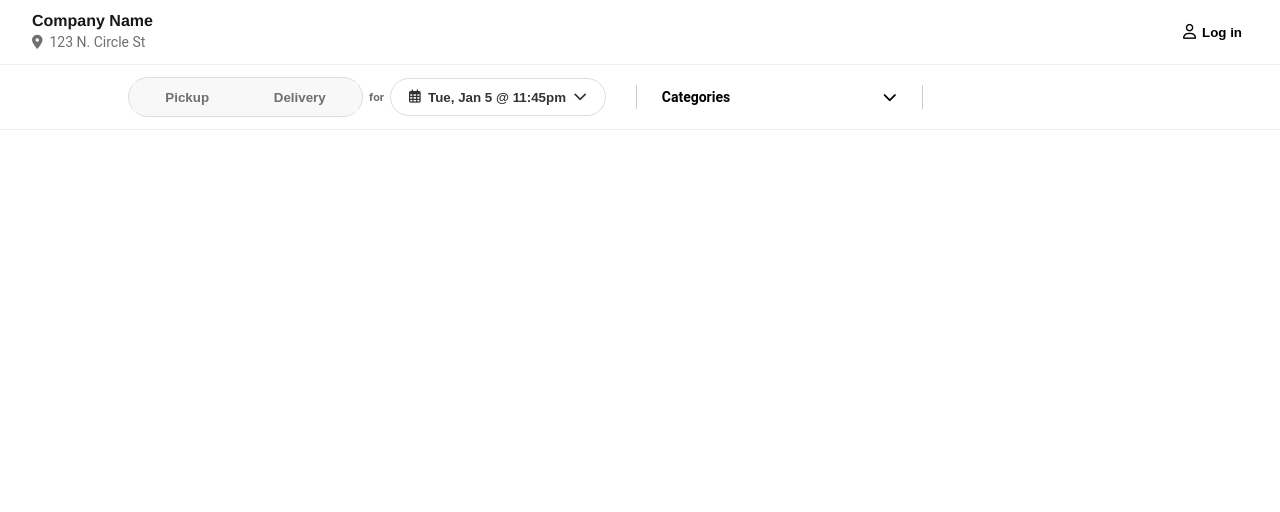
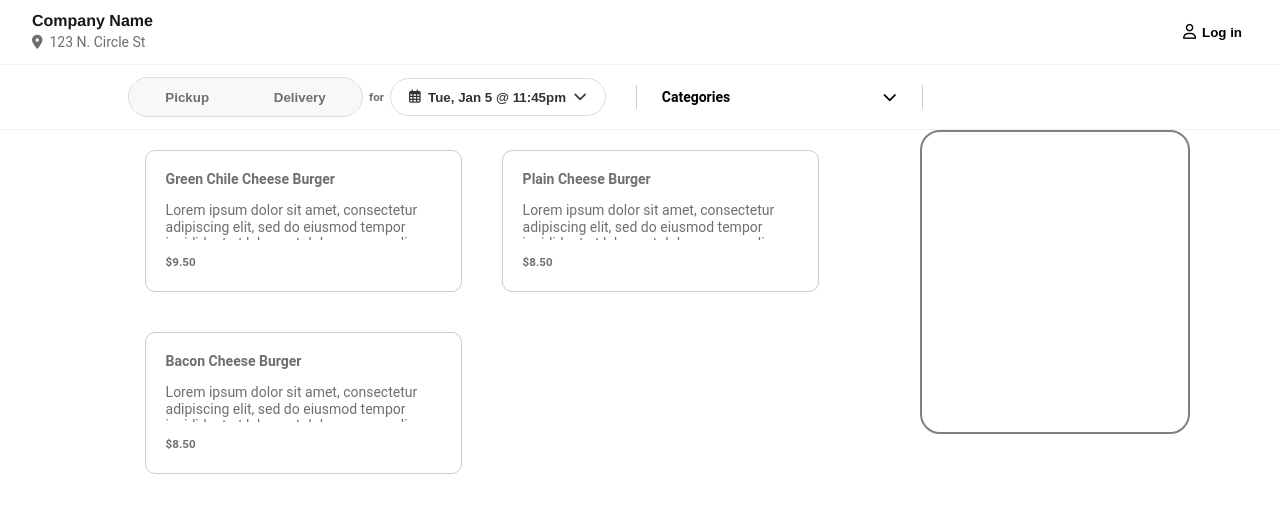
Before and after one commit to MonyRP/GGT-CRA-Online-Ordering-App, a React (Create React App) app in the folder client/: page / in a window 1280 px wide. Shown: the top 512 px of the page. Built offline with nearby package versions, Linux system fonts and the light colour scheme.

Commit message:
Added rough draft of menu items on Order Home Page

```diff
--- /dev/null
+++ b/client/src/components/presentaional/MenuDisplay.js
@@ -0,0 +1,45 @@
+import React from 'react';
+import { Fragment } from 'react';
+import PropTypes from 'prop-types';
+import s from '../../styles/MenuDisplay.module.css';
+
+const MenuDisplay = (props) => {
+  return (
+    <Fragment>
+      <div className={s.container}>
+        <div className={s.card}>
+          <h4 className={s.cardHeader}>Green Chile Cheese Burger</h4>
+          <p className={s.cardDescription}>
+            Lorem ipsum dolor sit amet, consectetur adipiscing elit, sed do eiusmod tempor
+            incididunt ut labore et dolore magna aliqua. Sed libero enim sed faucibus turpis.
+          </p>
+          <h5 className={s.cardPrice}>$9.50</h5>
+        </div>
+
+        <div className={s.card}>
+          <h4 className={s.cardHeader}>Plain Cheese Burger</h4>
+          <p className={s.cardDescription}>
+            Lorem ipsum dolor sit amet, consectetur adipiscing elit, sed do eiusmod tempor
+            incididunt ut labore et dolore magna aliqua. Sed libero enim sed faucibus turpis.
+            Lorem ipsum dolor sit amet, consectetur adipiscing elit, sed do eiusmod tempor
+            incididunt ut labore et dolore magna aliqua. Sed libero enim sed faucibus turpis.
+          </p>
+          <h5 className={s.cardPrice}>$8.50</h5>
+        </div>
+
+        <div className={s.card}>
+          <h4 className={s.cardHeader}>Bacon Cheese Burger</h4>
+          <p className={s.cardDescription}>
+            Lorem ipsum dolor sit amet, consectetur adipiscing elit, sed do eiusmod tempor
+            incididunt ut labore et dolore magna aliqua. Sed libero enim sed faucibus turpis.
+          </p>
+          <h5 className={s.cardPrice}>$8.50</h5>
+        </div>
+      </div>
+    </Fragment>
+  );
+};
+
+MenuDisplay.propTypes = {};
+
+export default MenuDisplay;
--- a/client/src/components/presentaional/OrderPageHome/OrderPageHome.js
+++ b/client/src/components/presentaional/OrderPageHome/OrderPageHome.js
@@ -7,6 +7,7 @@ import s from '../../../styles/OrderPageHome.module.css';
 // Components
 import OrderPageNavbar from '../../layout/OrderPageNavbar';
 import OrderPageOptionsBar from '../../layout/OrderPageOptionsBar';
+import MenuDisplay from '../../presentaional/MenuDisplay';
 
 const OrderPageHome = (props) => {
   return (
@@ -15,6 +16,11 @@ const OrderPageHome = (props) => {
         <OrderPageNavbar />
         <OrderPageOptionsBar />
       </div>
+
+      <div className={s.mainSection}>
+        <MenuDisplay />
+        <div className={s.tempCheckout}></div>
+      </div>
     </Fragment>
   );
 };
--- /dev/null
+++ b/client/src/styles/MenuDisplay.module.css
@@ -0,0 +1,44 @@
+.container {
+  display: flex;
+  flex-wrap: wrap;
+
+  padding: 0 35px;
+}
+
+
+
+.card {
+  display: flex;
+  flex-direction: column;
+
+  width: 275px;
+  height: 100px;
+
+  margin: 20px 20px;
+  padding: 20px;
+
+  border: #ccc solid 0.75px;
+  border-radius: 10px;
+}
+
+.cardHeader {
+  margin: 0;
+}
+
+.cardDescription {
+  /* margin: 0; */
+
+  /* overflow: hidden;
+    text-overflow: ellipsis;
+    white-space: nowrap; */
+
+  display: -webkit-box;
+  -webkit-line-clamp: 3;
+  -webkit-box-orient: vertical;
+  overflow: hidden;
+  text-overflow: ellipsis;
+}
+
+.cardPrice {
+  margin: 0;
+}
--- a/client/src/styles/OrderPageHome.module.css
+++ b/client/src/styles/OrderPageHome.module.css
@@ -2,3 +2,16 @@
   display: flex;
   flex-direction: column;
 }
+
+.mainSection{
+  display:flex;
+  margin: 0 7%;
+
+}
+
+.tempCheckout{
+  width: 375px;
+  height: 300px;
+  border: gray solid 2px;
+  border-radius: 20px;
+}
```
